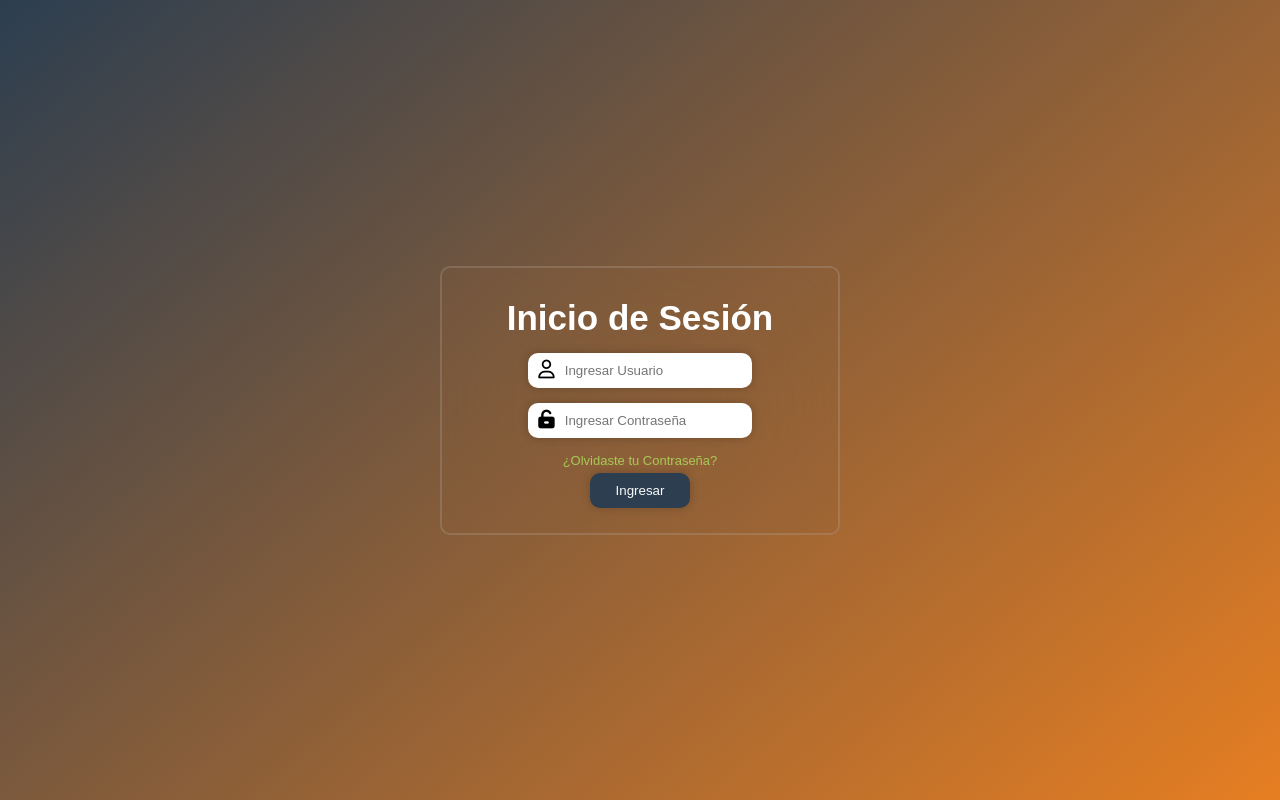
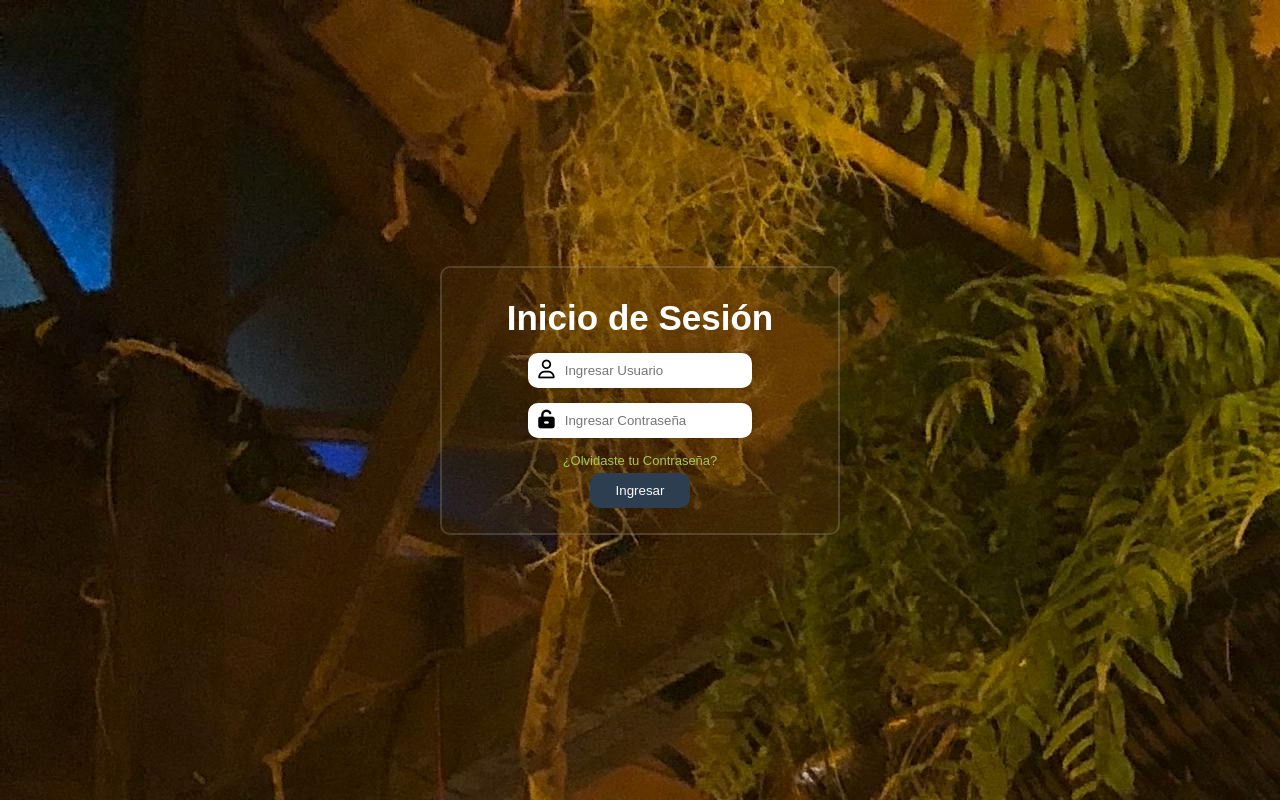
Before and after one commit to Miguel-Trillo/Restuarante, an Angular app: page /login in a window 1280 px wide. Built offline with nearby package versions, Linux system fonts and the light colour scheme.

Commit message:
fix(styles): correct background-image path

```diff
--- a/src/app/login/login.component.css
+++ b/src/app/login/login.component.css
@@ -1,9 +1,10 @@
 .container {
-  background: linear-gradient(
+  /*background: linear-gradient(
     140deg,
     var(--component-color),
     var(--secondary-color)
-  );
+  );*/
+  background-image: url(../../../pexels-reneterp-1581384.jpg);
   height: 100vh;
   width: 100%;
   display: flex;
```
Also changed, not shown: pexels-reneterp-1581384.jpg (added), public/pexels-reneterp-1581384.jpg (added).
